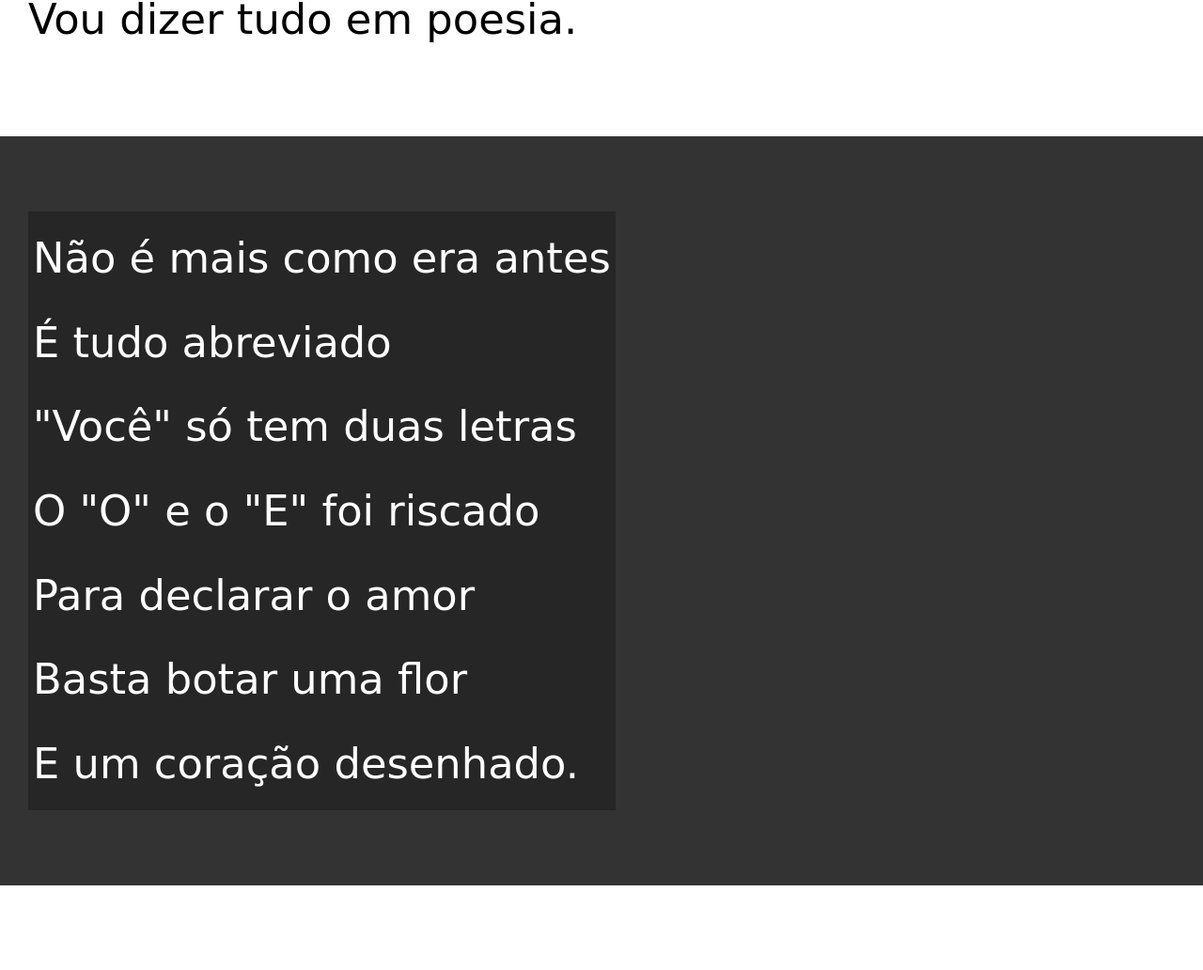
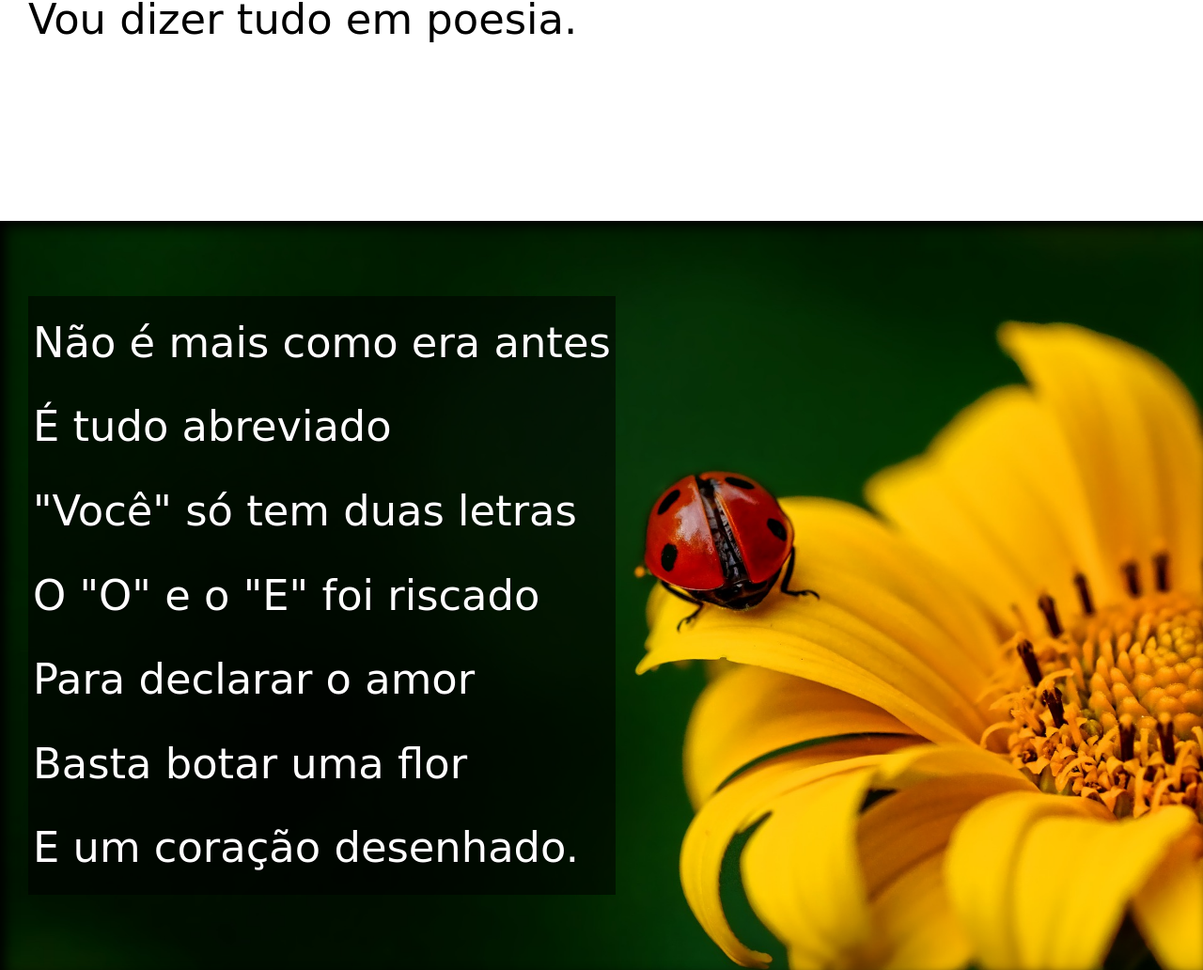
Before and after one commit to Guhaugusto/HTML-CSS, a plain HTML site: page dezafios/11/index.html in a window 1280 px wide. Shown: the part 910-1942 px from the top of the page at 94% size. Drawn offline with Linux system fonts and the light colour scheme.

Commit message:
atualização do site

```diff
--- a/dezafios/11/estilo/style.css
+++ b/dezafios/11/estilo/style.css
@@ -61,6 +61,10 @@ section {
 
 }
 
+section > p {
+    padding-bottom: 2em;
+}
+
 section.normal{
     background-color: white;
     color: black;
@@ -69,11 +73,27 @@ section.normal{
 section.imagem {
     background-color: rgb(51, 51, 51);
     color :white;
+    box-shadow: inset 6px 6px 13px 0px black;
+    background-size: cover;
+    background-attachment: fixed;
 }
 section.imagem > p {
     display: inline-block;
     padding: 5px;
-    background-color: rgb(0, 0, 0, 0.253);
+    background-color: rgb(0, 0, 0, 0.553);
+    text-shadow: 1px 1px 0px rgba(0, 0, 0, 0.479);
+
+}
+
+section#img01{
+    background-image: url('../imagens/background001.jpg');
+    background-position: right center;
+
+}
+
+section#img02{
+    background-image: url('../imagens/background002.jpg');
+
 }
 footer {
     background-color: black;
--- a/dezafios/11/index.html
+++ b/dezafios/11/index.html
@@ -31,7 +31,7 @@
     </section>
 
 
-    <section class="imagem">
+    <section class="imagem" id="img01">
         <p>
             Não é mais como era antes <br>
             É tudo abreviado <br>
@@ -66,7 +66,7 @@
     </section>
 
 
-    <section class="imagem">
+    <section class="imagem" id="img02">
         <p>
             Tenho saudade das cartas<br>
             Escritas com a própria mão <br>
```
